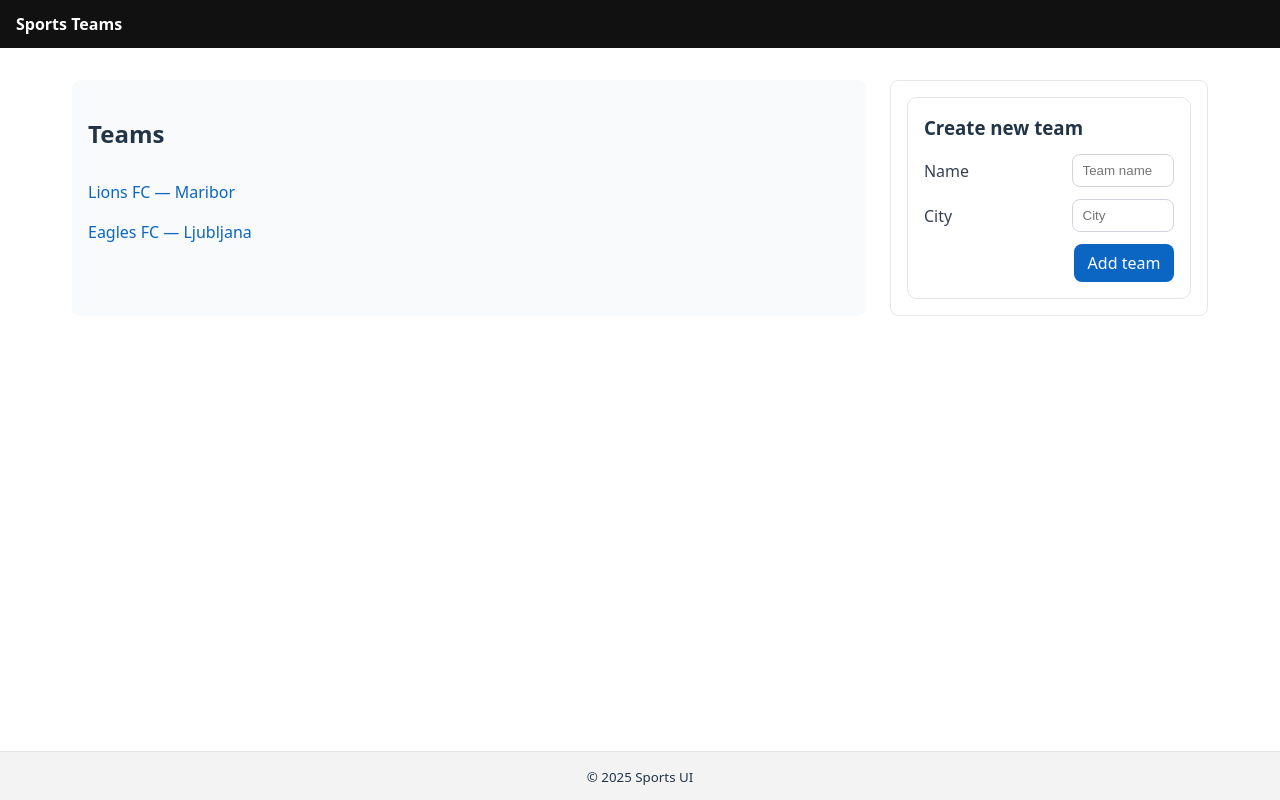
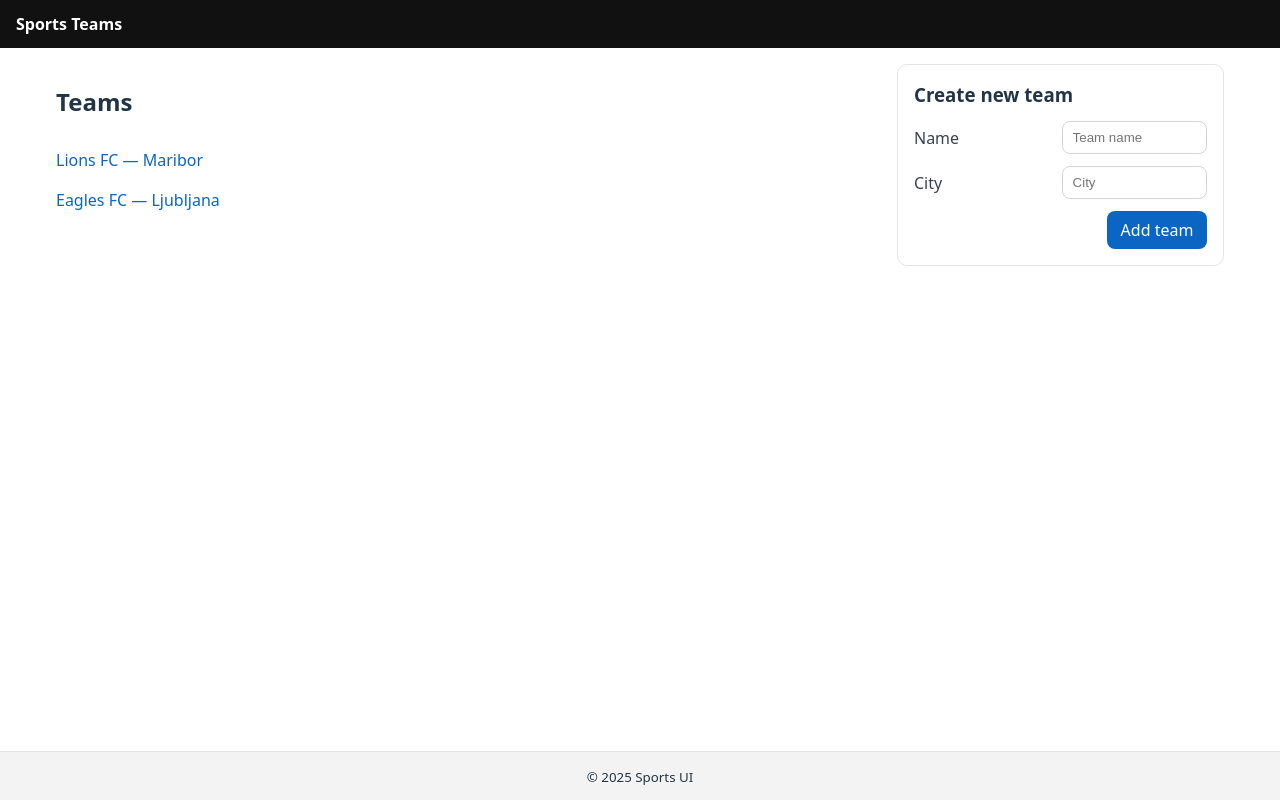
Before and after one commit to paulaferi/sports-ui, a React (Vite) app: page / in a window 1280 px wide. Built offline with nearby package versions, Linux system fonts and the light colour scheme.

Commit message:
fix: Detalles de equipo

```diff
--- a/src/App.tsx
+++ b/src/App.tsx
@@ -13,7 +13,7 @@ export default function App() {
         <main className="main">
           <Routes>
             <Route path="/" element={<TeamList />} />
-            <Route path="/teams/:id" element={<TeamDetails />} />
+            <Route path="/team/:id" element={<TeamDetails />} />
           </Routes>
         </main>
         <Footer />
--- a/src/pages/TeamList/TeamList.css
+++ b/src/pages/TeamList/TeamList.css
@@ -1,24 +1,15 @@
-/* src/pages/TeamList/TeamList.css */
 .team-list.layout {
   display: grid;
   grid-template-columns: 1fr 28%;
   gap: 1.5rem;
-  max-width: 1200px;
-  margin: 0 auto;
-  padding: 1rem;
 }
-
 .layout__main {
-  background: #f9fafb;
-  border-radius: 8px;
-  padding: 1rem;
+  position: relative;
+  z-index: 1;
 }
-
 .layout__sidebar {
-  background: #fff;
-  border: 1px solid #e5e7eb;
-  border-radius: 8px;
-  padding: 1rem;
+  position: relative;
+  z-index: 0;
 }
 
 .team-list__items {
@@ -30,6 +21,7 @@
   padding: 0.5rem 0;
 }
 .team-list__link {
+  display: inline-block;
   color: #0a66c2;
   text-decoration: none;
 }
```
